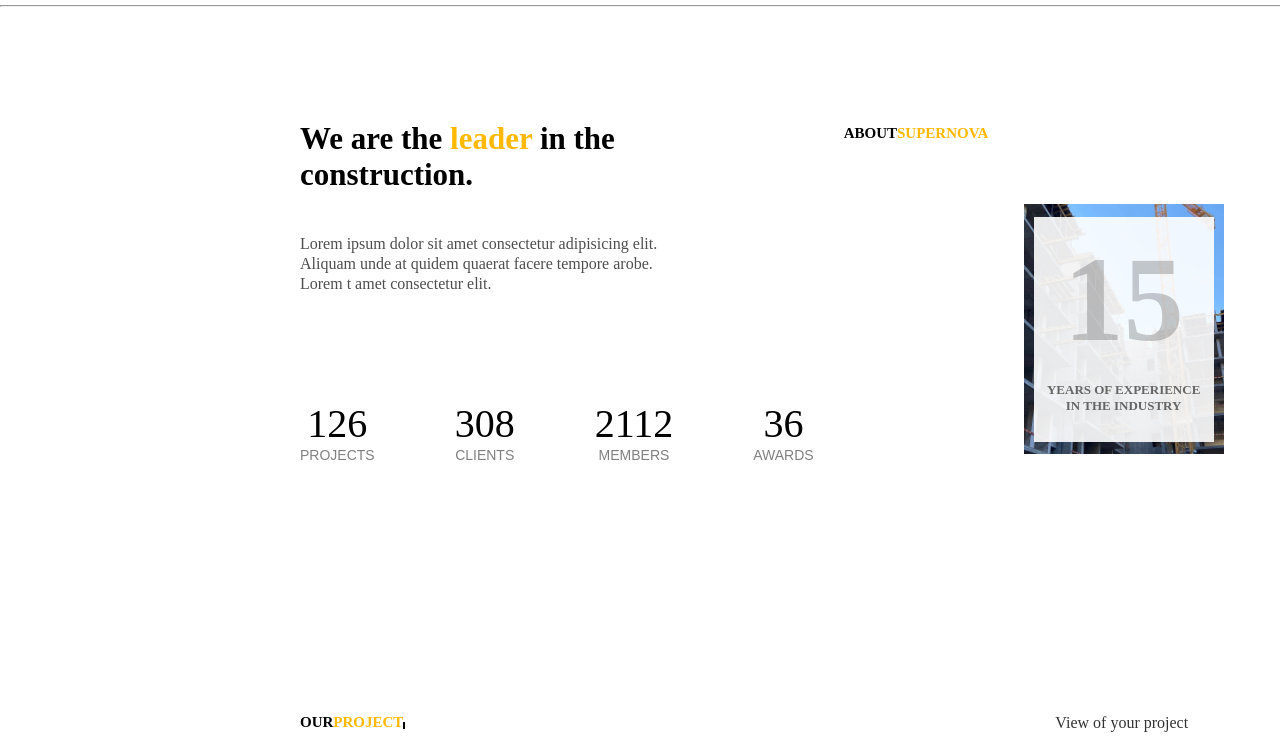
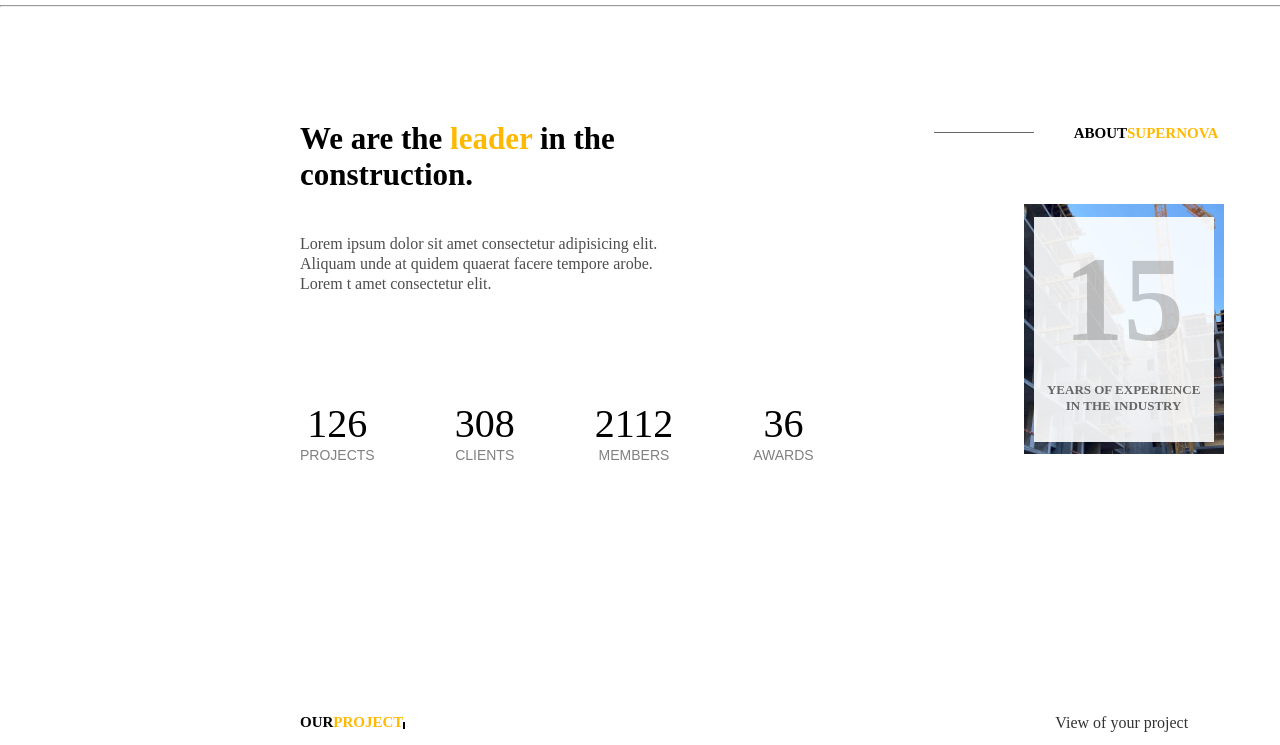
Before and after one commit to GiorgioMigliaccio08/Edilizia_Perfetta, a plain HTML site: page index.html in a window 1280 px wide. Shown: the part 889-1634 px from the top of the page. Drawn offline with Linux system fonts and the light colour scheme.

Commit message:
Modify Style Css

```diff
--- a/style.css
+++ b/style.css
@@ -128,6 +128,19 @@ header button:hover {
     margin-left: 150px;
     margin-top: 50px;
   }
+}
+
+.writeline {
+  display: flex;
+}
+
+.line {
+  margin-top: 117px;
+  margin-right: 40px;
+  margin-left: 90px;
+  width: 100px;
+  height: 1px;
+  background-color: #666;
 }
 
 /* Main Section Up Part */
```
